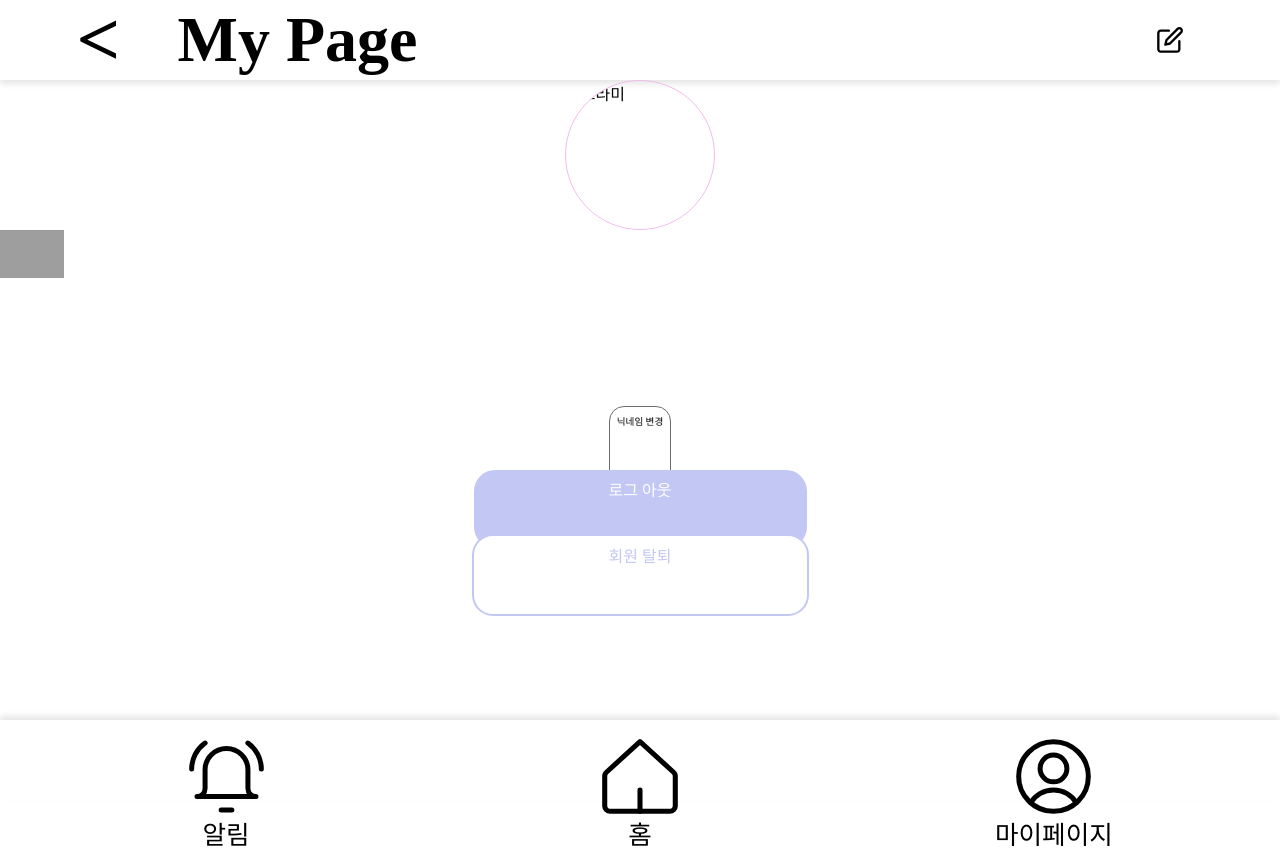
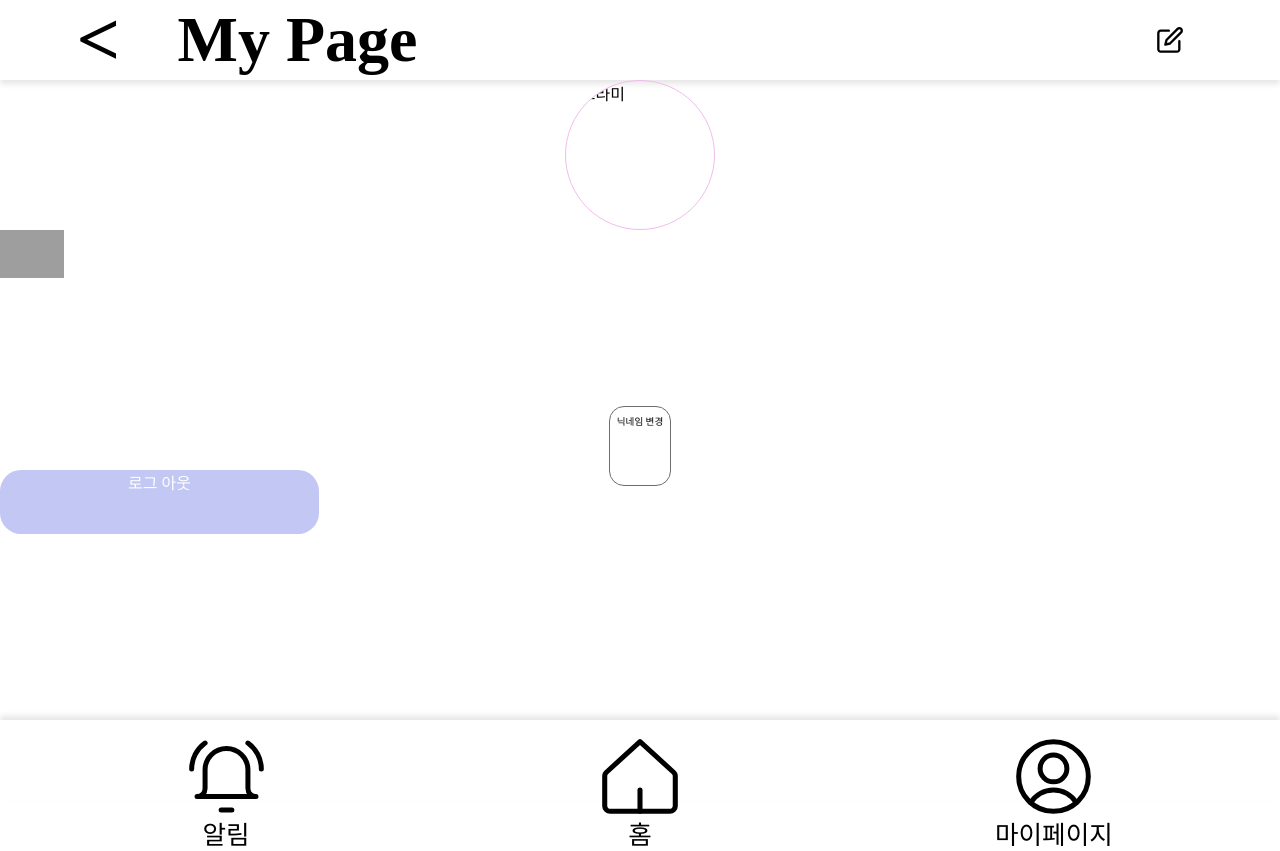
Before and after one commit to Frame-Puzzle/frontend, a React (Vite) app in the folder frontend/: page /mypage in a window 1280 px wide. Built offline with nearby package versions, Linux system fonts and the light colour scheme; no server answers; grey boxes are pictures that could not be loaded; a web font is replaced by a local one.

Commit message:
[DESIGN][FE][현영] 버튼 클래스명 수정

```diff
--- a/frontend/src/components/common/buttons/RectangularButton.css
+++ b/frontend/src/components/common/buttons/RectangularButton.css
@@ -4,20 +4,18 @@
   height: 100%;
   background-color: var(--White, #fff);
   color: white;
-  padding: 7px;
   border-radius: 21px;
   text-align: center;
   white-space: nowrap;
-  margin: auto;
   margin-bottom: 5%;
 }
 
-.button_purple {
+.button-purple {
   background-color: #c3c7f4;
   color: white;
 }
 
-.button_reverse_purple {
+.button-reverse-purple {
   border-radius: 21px;
   border: 2px solid var(--Color3, #c3c7f4);
   background: var(--White, #fff);
--- a/frontend/src/components/common/buttons/RectangularButton.jsx
+++ b/frontend/src/components/common/buttons/RectangularButton.jsx
@@ -2,7 +2,7 @@ import "./RectangularButton.css";
 
 const RectangularButton = ({ text, type, onClick }) => {
   return (
-    <span onClick={onClick} className={`rectangular-button button_${type}`}>
+    <span onClick={onClick} className={`rectangular-button button-${type}`}>
       {text}
     </span>
   );
```
